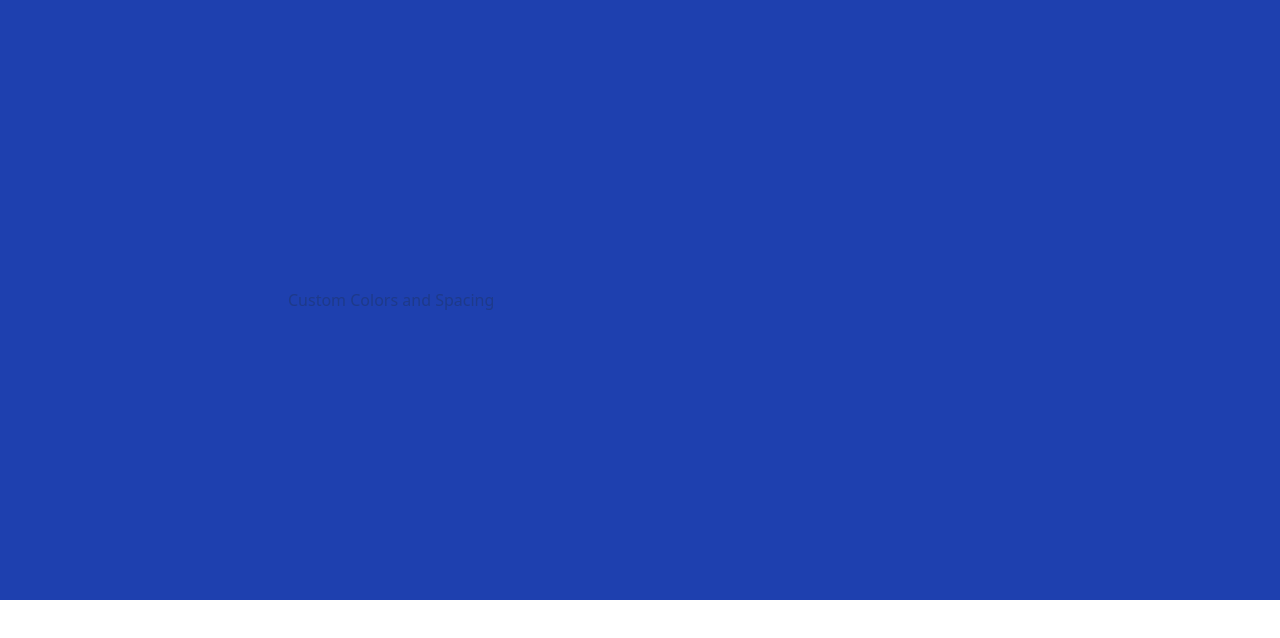
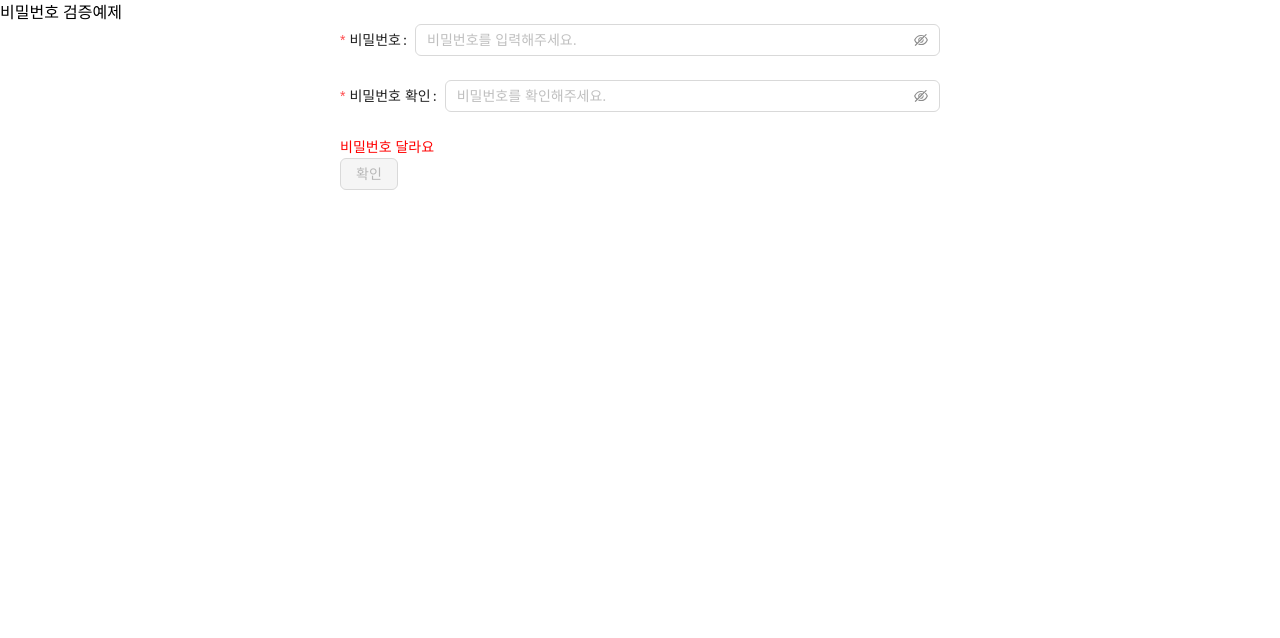
Before and after one commit to suhyun5252/til-npm, a React (Vite) app: page / in a window 1280 px wide. Shown: the top 638 px of the page. Built offline with nearby package versions, Linux system fonts and the light colour scheme.

Commit message:
[docs] 업데이트

```diff
--- a/package.json
+++ b/package.json
@@ -16,6 +16,7 @@
     "@nivo/core": "^0.88.0",
     "@nivo/line": "^0.88.0",
     "@reduxjs/toolkit": "^2.5.0",
+    "antd": "^5.23.2",
     "axios": "^1.7.9",
     "clsx": "^2.1.1",
     "dayjs": "^1.11.13",
--- a/src/App.jsx
+++ b/src/App.jsx
@@ -1,8 +1,6 @@
+import PwForm from "./components/PwForm";
+
 function App() {
-  return (
-    <div className="bg-brand text-brand-dark p-72">
-      Custom Colors and Spacing
-    </div>
-  );
+  return <PwForm />;
 }
 export default App;
--- /dev/null
+++ b/src/components/PwForm.jsx
@@ -0,0 +1,78 @@
+import { Button, Form, Input } from "antd";
+import { useState } from "react";
+
+const PwForm = () => {
+  // Ant Design 에 form 요소 참조하기
+  const [form] = Form.useForm();
+  console.log(form);
+  // 두개의 필드 값이 같은지 아닌지 체크하는 함수를 생성
+  //   const validatePassword = () => {};
+  const [match, setMatch] = useState(false);
+  const handleChangePassword = () => {
+    // 비밀번호 같은지 아닌지 상태 저장
+
+    // 기본 비밀번호 입력값 알아내고
+    const pw = form.getFieldValue("password");
+    console.log(pw);
+    //  비교 비밀번호 입력값 알아내고, 비교한다.
+    const pwConfirm = form.getFieldValue("passwordConfirm");
+    console.log(pwConfirm);
+    if (pwConfirm) {
+      // 비교 비밀번호 있으면 비교하겠다.
+      setMatch(pw === pwConfirm);
+    }
+  };
+  const onFinished = values => {
+    console.log(values);
+  };
+  return (
+    <div>
+      <h1>비밀번호 검증예제</h1>
+      <Form
+        //  Ant Design 에 form 요소 ref 하기
+        form={form}
+        name="password-form"
+        style={{ width: 600, margin: "0 auto" }}
+        onFinish={values => onFinished(values)}
+      >
+        <Form.Item
+          name={"password"}
+          label="비밀번호"
+          rules={[
+            { required: true, message: "비밀번호는 필수 항목입니다." },
+            // {
+            //   pattern: /^(?=.*[a-z])(?=.*[A-Z])(?=.*\d)[a-zA-Z\d]{8,}$/,
+            //   message:
+            //     "비밀번호는 최소 8자 이상이며, 대소문자와 숫자를 포함해야 합니다.",
+            // },
+          ]}
+        >
+          <Input.Password
+            placeholder="비밀번호를 입력해주세요."
+            onChange={() => handleChangePassword()}
+          />
+        </Form.Item>
+        <Form.Item
+          name={"passwordConfirm"}
+          label="비밀번호 확인"
+          rules={[
+            { required: true, message: "비밀번호 확인은 필수 항목입니다." },
+          ]}
+        >
+          <Input.Password
+            placeholder="비밀번호를 확인해주세요."
+            onChange={() => handleChangePassword()}
+          />
+        </Form.Item>
+        {/* 비교 관련한 내용을 출력한다 */}
+        {!match && <div style={{ color: "red" }}>비밀번호 달라요</div>}
+        <Form.Item>
+          <Button htmlType="submit" disabled={!match}>
+            확인
+          </Button>
+        </Form.Item>
+      </Form>
+    </div>
+  );
+};
+export default PwForm;
```
Also changed, not shown: 2 other files (tests, documents, lock files or other folders).
